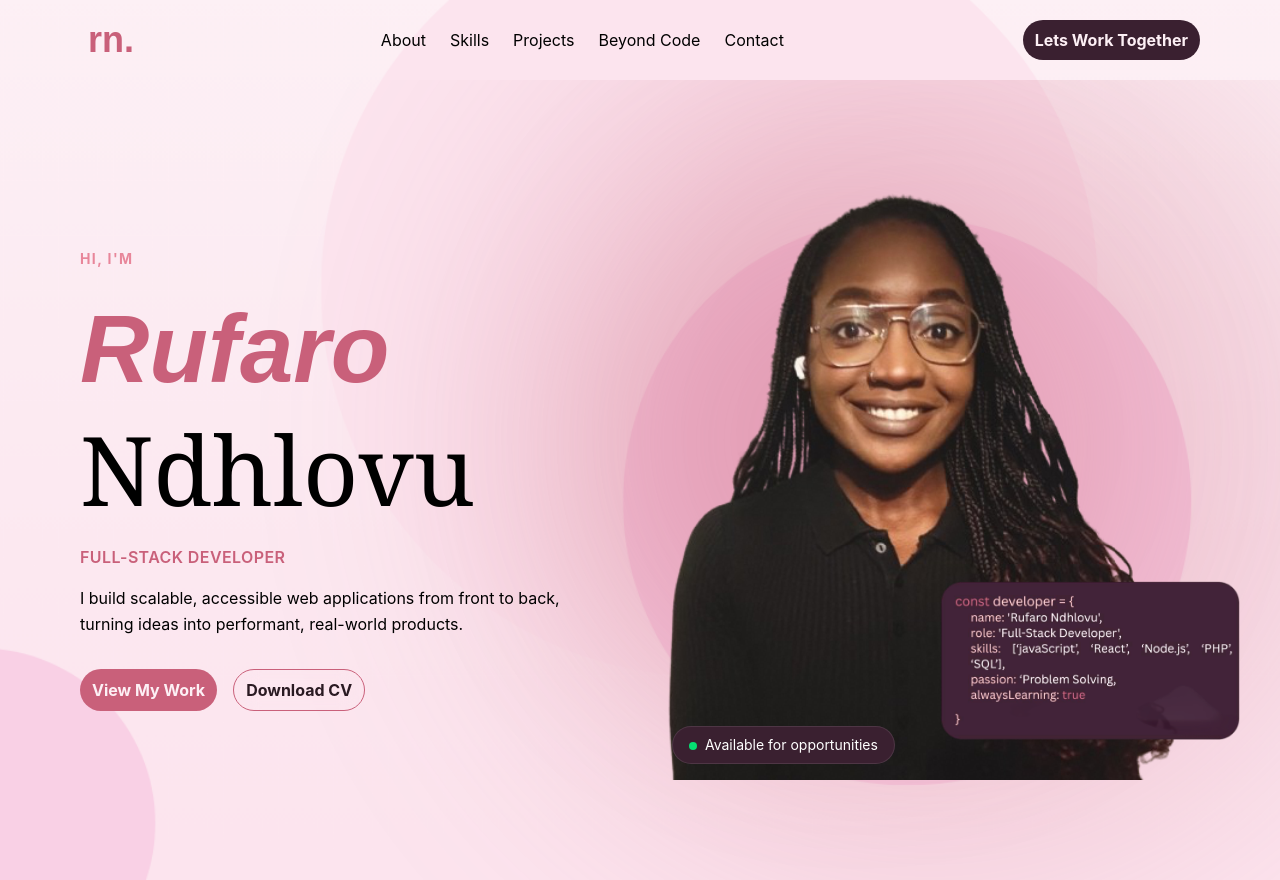
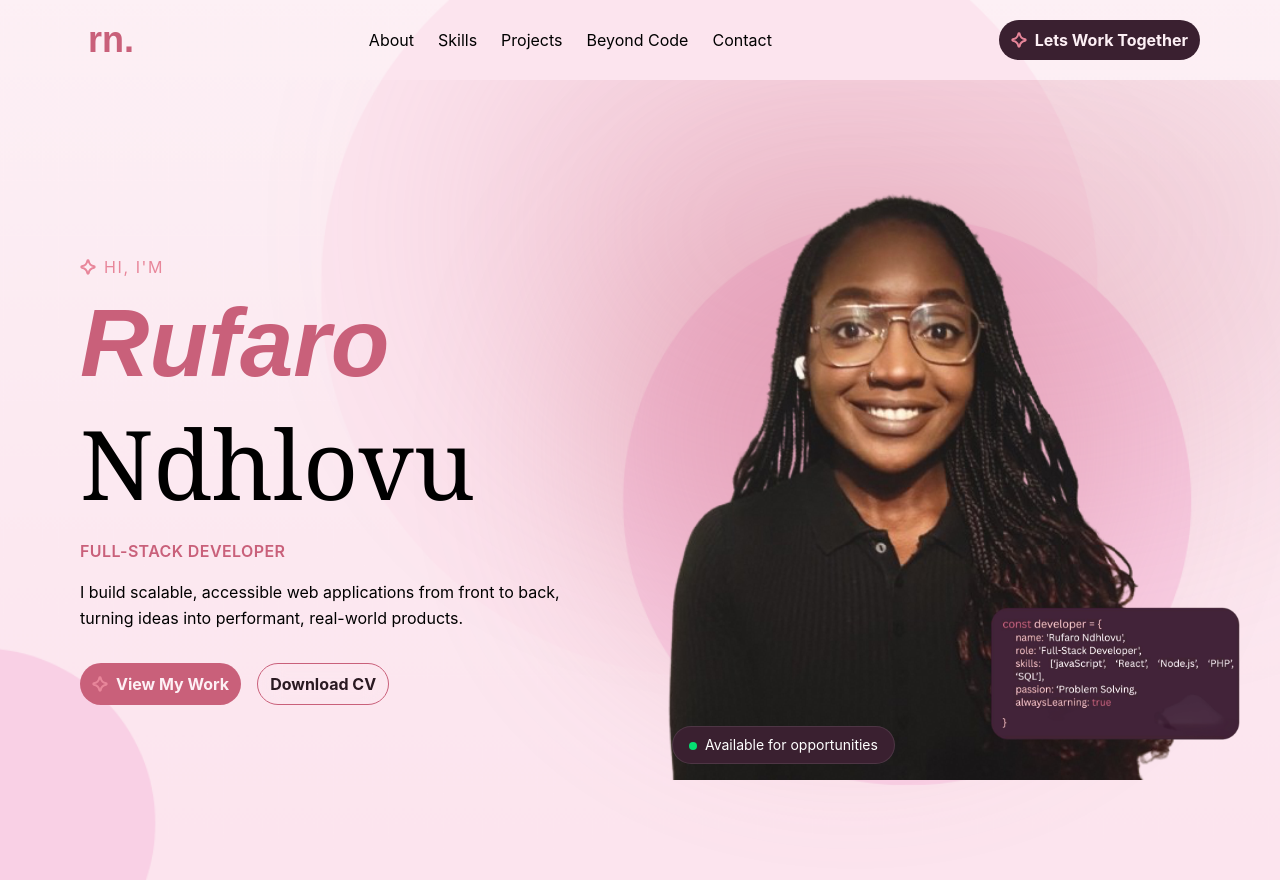
Before and after one commit to rufaro-ndhlovu/PortfolioWebsite, a Next.js app: page / in a window 1280 px wide. Built offline with nearby package versions, Linux system fonts and the light colour scheme; a web font is replaced by a local one.

Commit message:
Refactor Hero section; integrate Astroid icon, adjust layout styles, and update Button component to include icon. Remove unused GradientButton and GradientText components. Add lucide-react dependency.

```diff
--- a/app/sections/Hero.tsx
+++ b/app/sections/Hero.tsx
@@ -1,11 +1,10 @@
 "use client";
 
 import React from "react";
-import GradientText from "../ui/GradientText";
-import GradientButton from "../ui/GradientButton";
 import Image from "next/image";
 import Button from "../ui/Button";
 import NavBar from "./NavBar";
+import { Astroid } from "lucide-react";
 
 export default function Hero() {
   return (
@@ -13,13 +12,16 @@ export default function Hero() {
       <NavBar />
       <div className="relative w-full min-h-screen flex items-center justify-between px-10 lg:px-20 overflow-hidden">
         {/* BACKGROUND GLOW */}
-        <div className="absolute top-[-100px] right-[-100px] w-[500px] h-[500px] lg:w-[900px] lg:h-[900px] bg-[var(--pink-main)] opacity-20 blur-[120px] rounded-full"></div>
+        <div className="absolute top-[-100px] right-[-100px] w-[500px] h-[500px] md:w-[900px] md::h-[900px] bg-[var(--pink-main)] opacity-20 blur-[120px] rounded-full"></div>
 
         {/* LEFT SIDE */}
         <div className="max-w-xl z-10">
-          <p className="text-[var(--pink-soft)] tracking-widest text-sm mb-4 font-bold">
-            HI, I'M
-          </p>
+          <div className="flex flex-row gap-2 items-center">
+            <Astroid size={16} color="#e8869a" strokeWidth={3} />
+            <p className="text-[var(--pink-soft)] tracking-widest text-smfont-bold">
+              HI, I'M
+            </p>
+          </div>
 
           <h1 className="text-6xl lg:text-8xl leading-tight font-serif">
             <span
@@ -78,8 +80,8 @@ export default function Hero() {
           <Image
             src="/HeroCardImg.png"
             alt="Hero card"
-            width={300}
-            height={300}
+            width={250}
+            height={250}
             className="absolute bottom-10 right-[-40px] z-20"
           />
 
--- a/app/ui/Button.tsx
+++ b/app/ui/Button.tsx
@@ -1,4 +1,5 @@
 import React from "react";
+import { Astroid } from "lucide-react";
 
 type props = {
   children: React.ReactNode;
@@ -10,13 +11,14 @@ type props = {
 export default function Button({ children, onClick, color, textColor }: props) {
   return (
     <button
-      className="py-2 px-3 rounded-full font-bold"
+      className="py-2 px-3 rounded-full font-bold flex flex-row gap-2 items-center"
       style={{
         backgroundColor: `var(--${color})`,
         color: `var(--${textColor})`,
       }}
       onClick={onClick}
     >
+      <Astroid size={16} color="#e8869a" strokeWidth={3} />
       {children}
     </button>
   );
--- a/app/ui/GradientButton.tsx
+++ /dev/null
@@ -1,17 +0,0 @@
-import React from "react";
-
-type props = {
-  children: React.ReactNode;
-  onClick: () => void;
-};
-
-export default function GradientButton({ children, onClick }: props) {
-  return (
-    <button
-      className="bg-[var(--pink-name)] text-white px-3 py-2 rounded-full font-bold"
-      onClick={onClick}
-    >
-      {children}
-    </button>
-  );
-}
--- a/app/ui/GradientText.tsx
+++ /dev/null
@@ -1,15 +0,0 @@
-import React from "react";
-
-type props = {
-  children: React.ReactNode;
-};
-
-export default function GradientText({ children }: props) {
-  return (
-    <>
-      <span className="bg-[var(--pink-main)] bg-clip-text text-transparent">
-        {children}
-      </span>
-    </>
-  );
-}
--- a/package.json
+++ b/package.json
@@ -9,6 +9,7 @@
     "lint": "eslint"
   },
   "dependencies": {
+    "lucide-react": "^1.14.0",
     "next": "16.2.4",
     "postcss": "^8.5.12",
     "react": "19.2.4",
```
Also changed, not shown: 1 other file (tests, documents, lock files or other folders).
